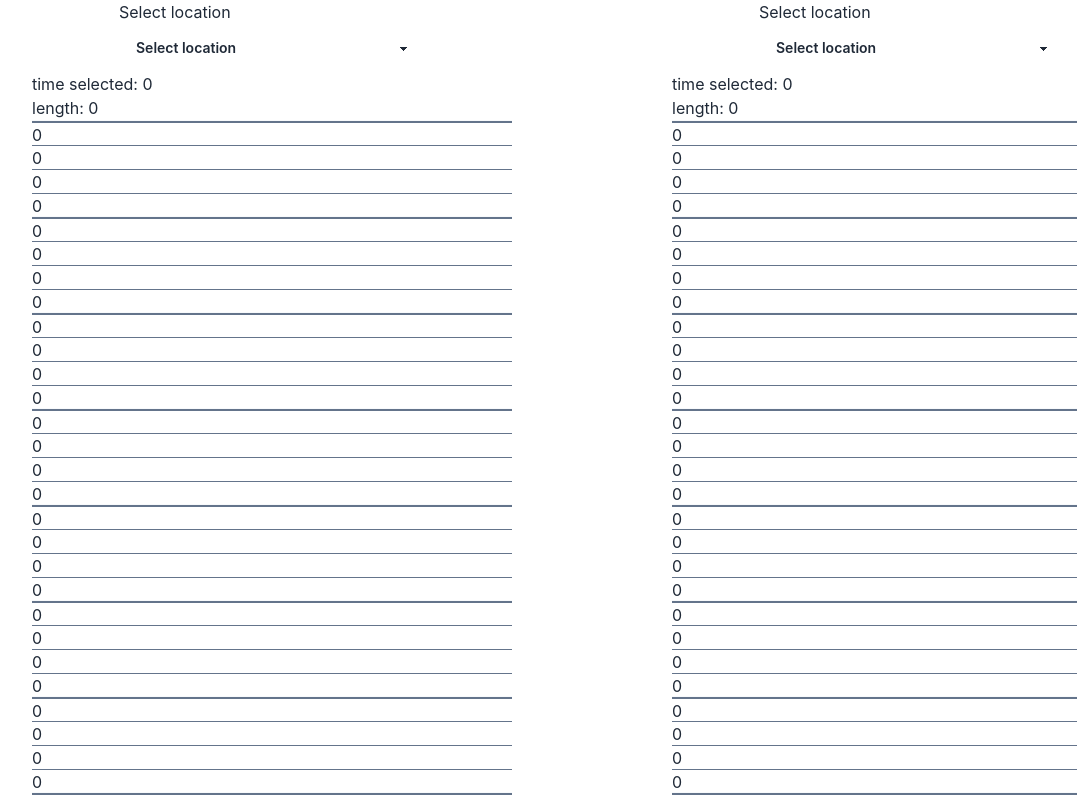
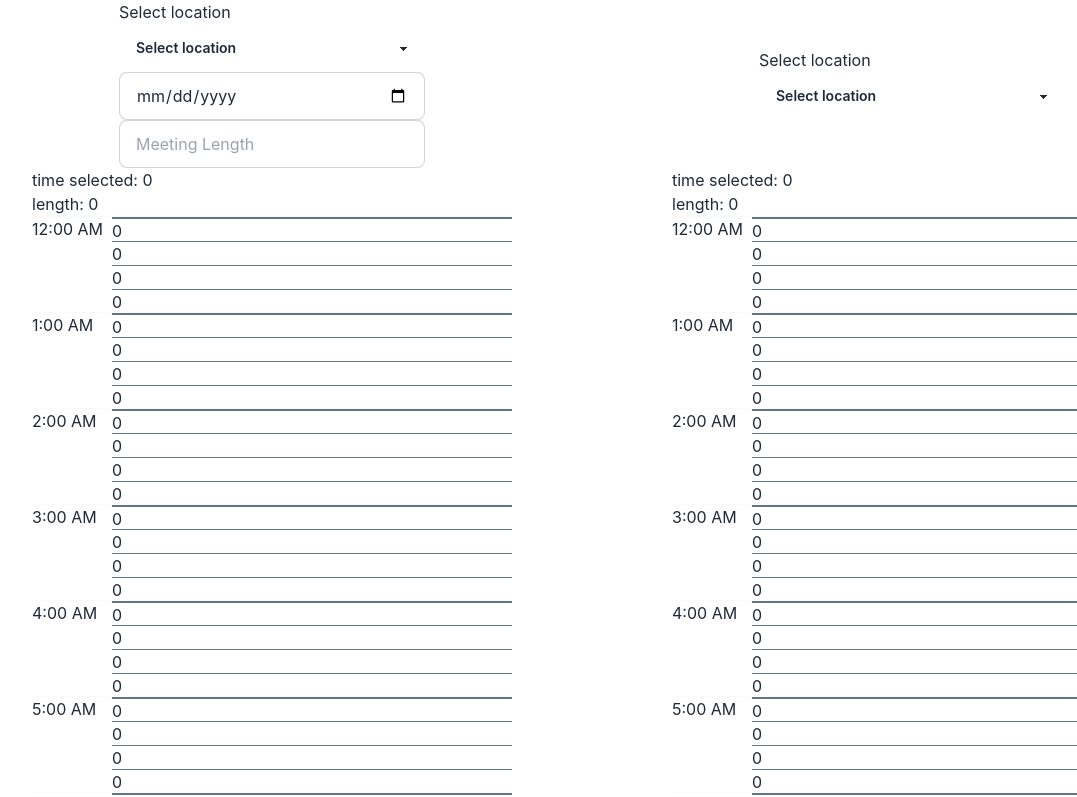
Before and after one commit to TimChinenov/global-calendar, a React (Create React App) app: page / in a window 1280 px wide. Shown: the top 797 px of the page, without its empty margins (48-1125 px from the left). Built offline with nearby package versions, Linux system fonts and the light colour scheme.

Commit message:
Added hours to calendar

```diff
--- a/src/calendar-compare/calendar-compare.tsx
+++ b/src/calendar-compare/calendar-compare.tsx
@@ -1,3 +1,4 @@
+import { DateInput } from "date-picker-svelte";
 import moment, { MomentZone } from "moment-timezone";
 import { useState } from "react";
 import Calendar from "../calendar/calendar";
@@ -9,6 +10,10 @@ export function CalendarCompare() {
     const [firstTimezone, setFirstTimezone] = useState<MomentZone | null>();
     const [secondTimezone, setSecondTimezone] = useState<MomentZone | null>();
 
+    const [meetingLength, setMeetingLength] = useState(0);
+
+    let date = new Date();
+
     const timezones: string[] = moment.tz.names();
     const timezonesSelection: any[] = []
     timezones.forEach((timezone) => {
@@ -19,9 +24,13 @@ export function CalendarCompare() {
 
     return(
         <div className="grid grid-cols-2 place-items-center">
-            <div className="grid-rows-3">
+            <div className="grid-rows-4">
+                <div>
                     <p>{ firstLocation }</p>
                     <p>{ firstTimezone?.offsets[0]}</p>
+                </div>
+
+                <div>
                     <select
                         className="select w-full max-w-xs"
                         onChange={(event) => {
@@ -31,6 +40,21 @@ export function CalendarCompare() {
                         <option disabled selected>Select location</option>
                         { timezonesSelection }
                     </select>
+                </div>
+
+                <div>
+                    <input
+                        type="date"
+                        className="input input-bordered w-full max-w-xs"/>
+                </div>
+
+                <div>
+                    <input
+                        type="number"
+                        placeholder="Meeting Length"
+                        onBlur={(event) => setMeetingLength(parseInt(event.target.value))}
+                        className="input input-bordered w-full max-w-xs" />
+                </div>
             </div>
 
             <div className="grid-rows-3">
@@ -49,11 +73,11 @@ export function CalendarCompare() {
 
 
             <div className="w-3/4">
-                <Calendar />
+                <Calendar meetingLength={meetingLength} offset={0} date={date}/>
             </div>
 
             <div className="w-3/4">
-                <Calendar />
+                <Calendar meetingLength={meetingLength} offset={0} date={date}/>
             </div>
         </div>
     )
--- a/src/calendar/calendar.tsx
+++ b/src/calendar/calendar.tsx
@@ -1,16 +1,25 @@
 import { useState } from "react";
 
-export default function Calendar() {
+export default function Calendar(
+    {
+        meetingLength = 0,
+        offset = 0,
+        date,
+    } : { meetingLength: number, offset: number, date: Date}) {
 
     const [boxStart, setBoxStart] = useState(0);
-    const [length, setLength] = useState(0);
 
     let hourSections: any[] = []
 
     for(var count = 0; count < 25; count++) {
         const currentCount = count * 10
         hourSections.push(
+            <div className="grid grid-cols-6">
+                <div className="col-span-1 border-t-[1px] border-t-slate-50 border-b-slate-50">
+                    { incrementToTime(count, 1) }
+                </div>
                 <div className="
+                    col-span-5
                     w-full
                     h-24
                     border-t-[1px] border-t-slate-50 border-b-slate-50">
@@ -18,12 +27,11 @@ export default function Calendar() {
                         className="relative h-6 border-t-[1px] border-t-slate-500 border-b-slate-500 hover:border-t-red-300 border-t-[2px]"
                         onClick={() => {
                             setBoxStart(currentCount + 2)
-                        setLength(2);
                         }}>
                             { (boxStart && boxStart == currentCount + 2) &&
                                 <div
                                     className={`w-3/4 border-red-500 bg-cyan-500 absolute z-10 rounded mx-6`}
-                                style={{height: `${24*length}px`}}>
+                                    style={{height: `${24 * meetingLength}px`}}>
                                 </div>
                             }
                     </div>
@@ -31,12 +39,11 @@ export default function Calendar() {
                         className="relative h-6 border-t-[1px] border-t-slate-500 border-b-slate-500 hover:border-t-red-300"
                         onClick={() => {
                             setBoxStart(currentCount + 4)
-                        setLength(2);
                         }}>
                             { (boxStart && boxStart == currentCount + 4) &&
                                 <div
                                     className={`w-3/4 border-red-500 bg-cyan-500 absolute z-10 rounded mx-6`}
-                                style={{height: `${24*length}px`}}>
+                                    style={{height: `${24 * meetingLength}px`}}>
                                 </div>
                             }
                     </div>
@@ -44,12 +51,11 @@ export default function Calendar() {
                         className="relative h-6 border-t-[1px] border-t-slate-500 border-b-slate-500 hover:border-t-red-300"
                         onClick={() => {
                             setBoxStart(currentCount + 6)
-                        setLength(2);
                         }}>
                             { (boxStart && boxStart == currentCount + 6) &&
                                 <div
                                     className={`w-3/4 border-red-500 bg-cyan-500 absolute z-10 rounded mx-6`}
-                                style={{height: `${24*length}px`}}>
+                                    style={{height: `${24 * meetingLength}px`}}>
                                 </div>
                             }
                     </div>
@@ -57,25 +63,44 @@ export default function Calendar() {
                         className="relative h-6 border-t-[1px] border-t-slate-500 border-b-slate-500 hover:border-t-red-300"
                         onClick={() => {
                             setBoxStart(currentCount + 8)
-                        setLength(2);
                         }}>
                             { (boxStart && boxStart == currentCount + 8) &&
                                 <div
                                     className={`w-3/4 border-red-500 bg-cyan-500 absolute z-10 rounded mx-6`}
-                                style={{height: `${24*length}px`}}>
+                                    style={{height: `${24 * meetingLength}px`}}>
                                 </div>
                             }
                     </div>
-        </div>)
+                </div>
+            </div>
+        )
     }
 
     return (
         <div className="h-full w-full">
             <h2>time selected: { boxStart }</h2>
-            <h2>length: { length }</h2>
+            <h2>length: { meetingLength }</h2>
             <div className="h-full w-full border-b-[1px]">
                 { hourSections }
             </div>
         </div>
     )
 }
+
+function incrementToTime(count: number, offset: number): string {
+    let isAfternoon = false
+    let time = "12:00"
+
+    if (count > 11) {
+        count = count - 12
+        isAfternoon = true
+    }
+
+    if (count != 0) {
+        time = `${count}:00`
+    }
+
+    time += isAfternoon ? " PM" : " AM"
+
+    return time
+}
```
Lines whose indentation alone changed are shown as unchanged.
